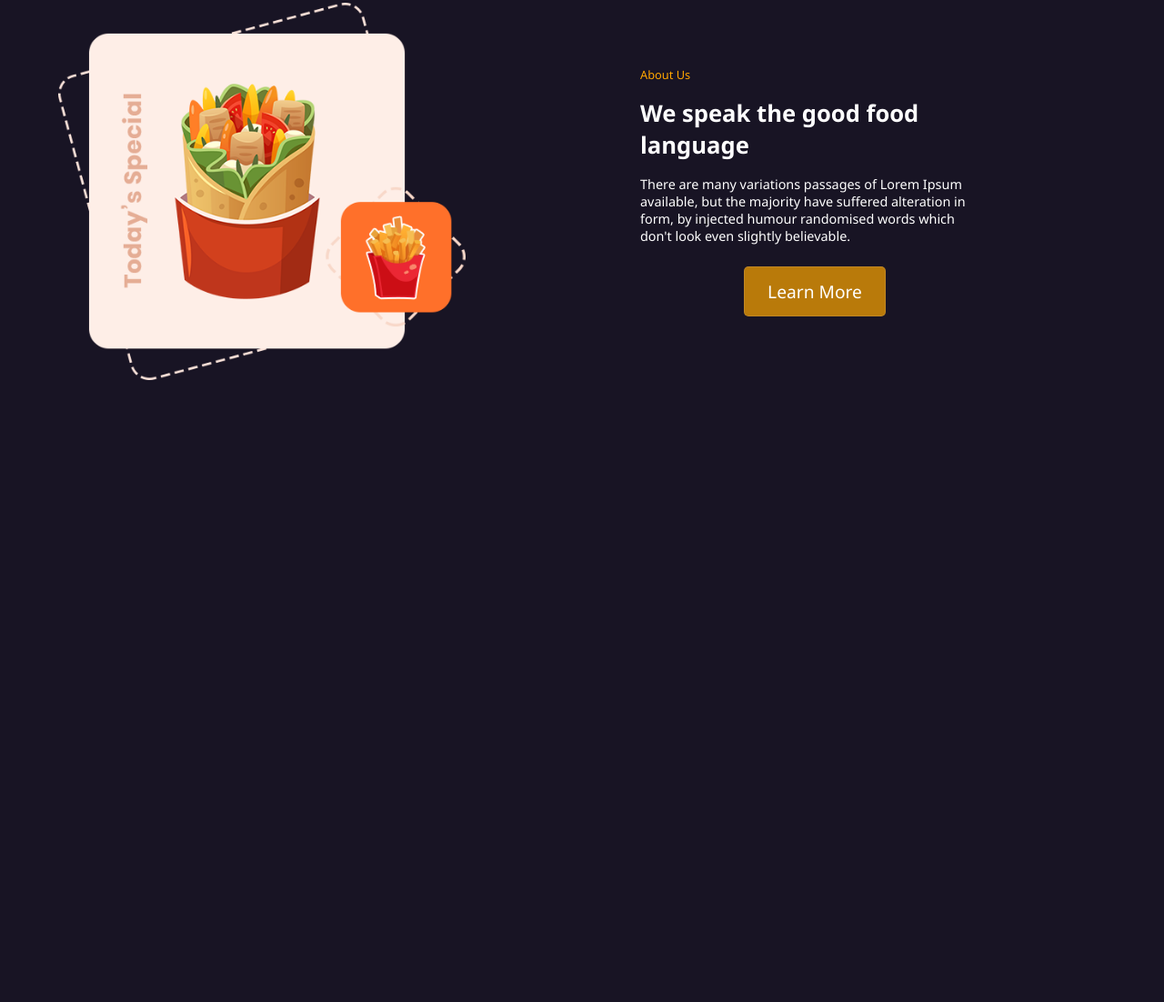
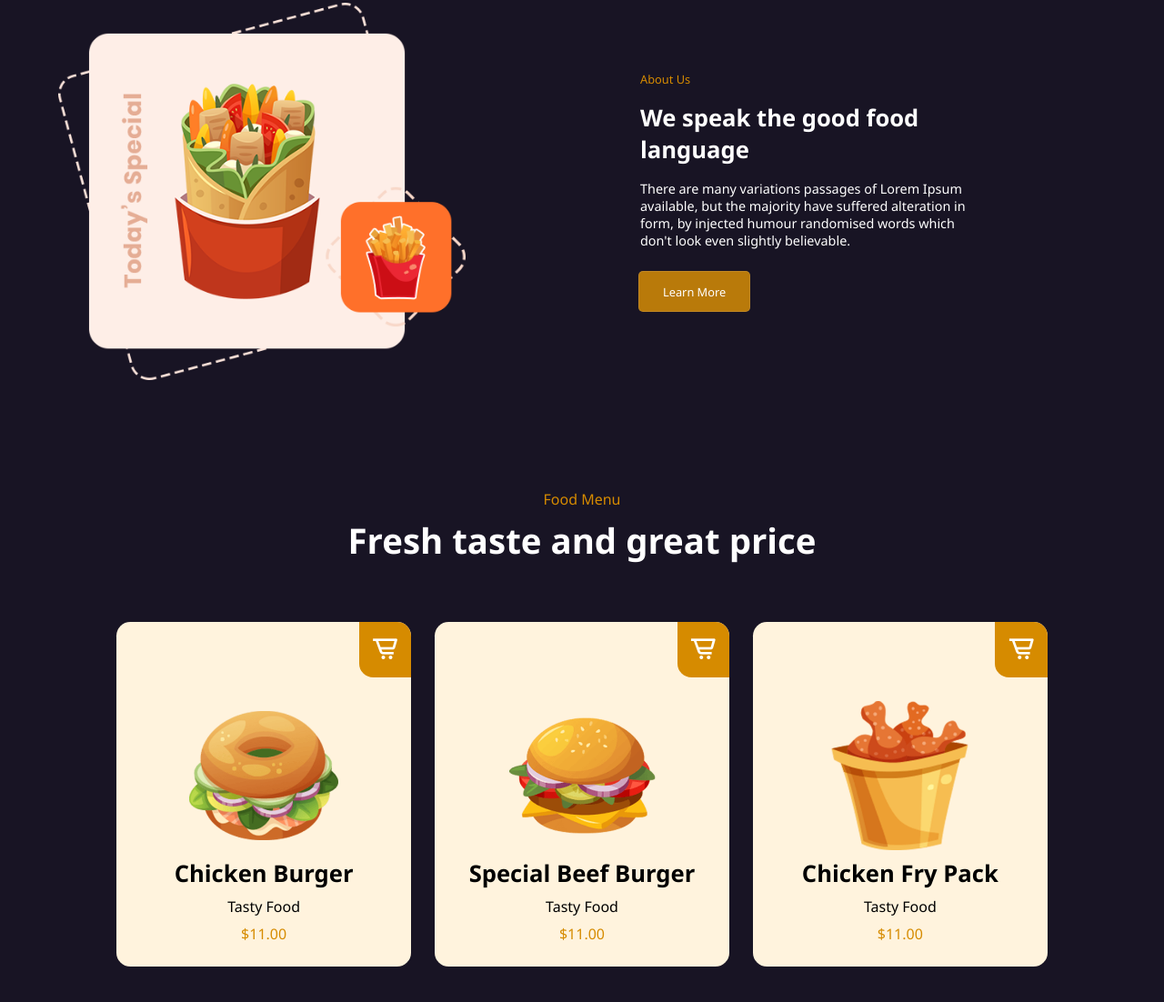
Before and after one commit to d7meDev/foods, a plain HTML site: page index.html in a window 1280 px wide. Shown: the part 654-1756 px from the top of the page at 91% size. Before the commit the page ends 1072 px from the top, so only its background shows below. Drawn offline with nearby package versions, Linux system fonts and the light colour scheme.

Commit message:
menu section added

```diff
--- a/index.html
+++ b/index.html
@@ -61,8 +61,10 @@ Most Precious Things</pre>
                 Ipsum available, but the majority have suffered
                 alteration in form, by injected humour randomised
                 words which don't look even slightly believable.</p>
+           <div class="btn-show-container">
+            <button class="btn-show">Learn More</button>
+           </div>
 
-            <button class="btn-show">Learn More</button>
 
         </div>
 
@@ -71,5 +73,65 @@ Most Precious Things</pre>
 
     </div>
 
+    <div class="menu-container">
+      <div class="menu-header">
+        <h4>Food Menu</h4>
+        <h1>Fresh taste and great price</h1>
+      </div>
+      <div class="menu-list">
+        <div class="meal-container">
+          <div class="meal-header">
+            <div>
+              <i class='bx bx-cart-alt'></i>
+            </div>
+
+          </div>
+          <div class="meal-body">
+            <img src="food1.png" alt="">
+
+              <h2>Chicken Burger</h2>
+              <h3>Tasty Food</h3>
+              <h4>$11.00</h>
+
+          </div>
+
+        </div>
+        <div class="meal-container">
+          <div class="meal-header">
+            <div>
+              <i class='bx bx-cart-alt'></i>
+            </div>
+
+          </div>
+          <div class="meal-body">
+            <img src="food2.png" alt="">
+
+              <h2>Special Beef Burger</h2>
+              <h3>Tasty Food</h3>
+              <h4>$11.00</h>
+
+          </div>
+
+        </div>
+        <div class="meal-container">
+          <div class="meal-header">
+            <div>
+              <i class='bx bx-cart-alt'></i>
+            </div>
+
+          </div>
+          <div class="meal-body">
+            <img src="food3.png" alt="">
+
+              <h2>Chicken Fry Pack</h2>
+              <h3>Tasty Food</h3>
+              <h4>$11.00</h>
+
+          </div>
+
+        </div>
+      </div>
+    </div>
+
   </body>
 </html>
--- a/style.css
+++ b/style.css
@@ -1,26 +1,27 @@
-*{
+* {
     margin: 0px;
     padding: 0px;
     text-decoration: none;
     list-style: none;
     box-sizing: border-box;
-    font-family: 'Segoe UI' , Arial;
+    font-family: 'Segoe UI', Arial;
 }
+
 :root {
 
-    --primary-color: rgb(255, 166, 0);
-    --background-color: rgb(24,20,36);
+    --primary-color: rgb(214, 139, 0);
+    --background-color: rgb(24, 20, 36);
     --secondary-color: rgb(255, 255, 255);
 
-  }
+}
 
-body{
+body {
     background-color: var(--background-color);
 
 
 }
 
-.sticky-nav{
+.sticky-nav {
     z-index: 1;
     position: sticky;
     top: 0px;
@@ -29,7 +30,7 @@ body{
     background-color: var(--background-color);
 }
 
-.navbar{
+.navbar {
 
 
 
@@ -43,25 +44,25 @@ body{
 
 }
 
-.navbar .logo{
+.navbar .logo {
     z-index: 1;
     color: var(--primary-color);
-    font-size: clamp(2.5rem,8vw,4rem);
+    font-size: clamp(2.5rem, 8vw, 4rem);
 }
 
-.navbar .btn-drop-menu{
+.navbar .btn-drop-menu {
 
 
     z-index: 1;
     background-color: transparent;
     border: none;
-    font-size: clamp(3rem,8vw,4rem);
+    font-size: clamp(3rem, 8vw, 4rem);
     color: var(--secondary-color);
     cursor: pointer;
 
 }
 
-.navbar .btn-drop-menu:active{
+.navbar .btn-drop-menu:active {
 
 
     color: var(--primary-color);
@@ -70,36 +71,36 @@ body{
 }
 
 
-.drop-menu{
+.drop-menu {
     position: absolute;
     animation: enter 0.5s ease-in-out;
-    background-color: rgb(48,44,68);
+    background-color: rgb(48, 44, 68);
     padding: 2vw;
     color: var(--secondary-color);
     display: flex;
     flex-direction: column;
     align-items: center;
     row-gap: 5vw;
-    font-size: clamp(1.2rem,5vw,7rem);
+    font-size: clamp(1.2rem, 5vw, 7rem);
     width: 100%;
 }
 
-.hide{
+.hide {
     display: none;
 }
 
-.drop-menu li:active{
+.drop-menu li:active {
     color: var(--primary-color);
 }
 
 @keyframes enter {
 
-    from{
+    from {
         transform: translateY(-100px);
     }
 }
 
-.intro-container{
+.intro-container {
 
     display: flex;
     flex-direction: column;
@@ -112,7 +113,7 @@ body{
 }
 
 
-.intro{
+.intro {
 
     display: flex;
     flex-direction: column;
@@ -121,82 +122,87 @@ body{
 
 }
 
-.intro .intro-title{
+.intro .intro-title {
     color: var(--secondary-color);
-    font-size: clamp(1rem,8vw,3rem);
+    font-size: clamp(1rem, 8vw, 3rem);
     text-align: center;
 }
 
-.intro .btn-show{
+.intro .btn-show {
 
-    font-size: clamp(1rem,4vw,2rem);
+    font-size: clamp(1rem, 4vw, 2rem);
     padding: 2vw 4vw;
-    border-radius: clamp(5px,2vw,20px);
+    border-radius: clamp(5px, 2vw, 20px);
     background-color: rgba(255, 166, 0, 0.699);
     color: var(--secondary-color);
     border: 1px solid rgba(255, 255, 255, 0.103);
     cursor: pointer;
 
 }
-.btn-show:hover,.btn-show:active{
+
+.btn-show:hover,
+.btn-show:active {
 
     transform: scale(1.05);
 
 }
 
-.intro-container img{
+.intro-container img {
 
     width: 85%;
 }
 
-.nav-large{
+.nav-large {
     display: none;
 }
 
 
-.about-container{
+.about-container {
 
     display: flex;
     flex-direction: column;
     align-items: center;
     row-gap: 5vh;
+    margin-bottom: 15vh;
 }
 
-.about-container .about-text{
+.about-container .about-text {
     display: flex;
     flex-direction: column;
     align-items: center;
     row-gap: 1.5vh;
 
 }
-.about-container .about-text h6{
+
+.about-container .about-text h6 {
     text-align: center;
-    font-size: clamp(1rem,1vw,1.5rem);
+    font-size: clamp(1rem, 1vw, 1.5rem);
     color: var(--primary-color);
     font-weight: 500;
 
 
 }
-.about-container .about-text h1{
+
+.about-container .about-text h1 {
 
     text-align: center;
-    font-size: clamp(2rem,3vw,5rem);
+    font-size: clamp(2rem, 3vw, 5rem);
     color: var(--secondary-color);
 
 }
 
-.about-container .about-text p{
+.about-container .about-text p {
 
     text-align: center;
-    font-size: clamp(0.9rem,2vw,3rem);
+    font-size: clamp(0.9rem, 2vw, 3rem);
     color: var(--secondary-color);
     padding: 0 2vw;
     margin-bottom: 1vh;
 }
 
-.btn-show{
+.btn-show {
 
-    font-size: clamp(1rem,1.5vw,2rem);
+    font-size: clamp(1rem, 1.5vw, 2rem);
     padding: 1vw 2vw;
     border-radius: 5px;
     background-color: rgba(255, 166, 0, 0.699);
@@ -206,35 +212,148 @@ body{
 
 }
 
-.about-container img{
+.about-container img {
     width: 85%;
+}
+
+
+.menu-container{
+
+    display: flex;
+    flex-direction: column;
+    align-items: center;
+    row-gap: 8vh;
+    margin-bottom: 10vh;
+}
+
+
+.menu-container .menu-header{
+
+    display: flex;
+    flex-direction: column;
+    align-items: center;
+    text-align: center;
+    padding: 0px 2vw;
+    row-gap: 1vh;
+}
+.menu-container .menu-header h4{
+
+    color: var(--primary-color);
+    font-size: clamp(1rem, 1vw, 1.5rem);
+    color: var(--primary-color);
+    font-weight: 500;
+}
+.menu-container .menu-header h1{
+
+    color: var(--secondary-color);
+    text-align: center;
+    font-size: clamp(2rem, 3vw, 5rem);
+
+}
+
+.menu-container .menu-list{
+
+    display: flex;
+    flex-direction: column;
+    align-items: center;
+
+    row-gap: 7vh;
+}
+
+.menu-container .menu-list .meal-container{
+
+    background-color: rgb(255, 243, 221);
+
+    display: flex;
+    flex-direction: column;
+    align-items: center;
+
+    border-radius: 1.2vw;
+
+}
+
+
+.menu-container .menu-list .meal-container .meal-header{
+    width: 100%;
+    height: auto;
+    text-align: end;
+    display: flex;
+    flex-direction: row-reverse;
+}
+.menu-container .menu-list .meal-container .meal-header div{
+    background-color: var(--primary-color);
+    padding: 1vw;
+    text-align: center;
+    border-top-right-radius: 1.2vw;
+    border-bottom-left-radius: 1.2vw;
+}
+.menu-container .menu-list .meal-container .meal-header div i{
+
+    font-size: clamp(2rem,2vw,3rem);
+    color: var(--secondary-color);
+
+}
+.menu-container .menu-list .meal-container .meal-body{
+
+    display: flex;
+    flex-direction: column;
+    align-items: center;
+    text-align: center;
+    padding: 2vw 2vw;
+    row-gap: 1vh;
+
+}
+.menu-container .menu-list .meal-container .meal-body img{
+
+    width: 60%;
+
+}
+.menu-container .menu-list .meal-container .meal-body h2{
+
+    color: black;
+    font-size: clamp(1.5rem,2vw,2.5rem);
+}
+.menu-container .menu-list .meal-container .meal-body h3{
+
+    color: black;
+    font-size: clamp(1rem,1vw,1.5rem);
+    font-weight: 400;
+}
+.menu-container .menu-list .meal-container .meal-body h4{
+
+    color: var(--primary-color);
+    font-size: clamp(1rem,1vw,1.5rem);
+    font-weight: 400;
 }
 
 
 
 @media screen and (min-width:768px) {
 
-    .btn-drop-menu,.drop-menu{
+    .btn-drop-menu,
+    .drop-menu {
         display: none;
     }
 
-    .nav-large{
+    .nav-large {
         display: flex;
         column-gap: 2vw;
 
     }
-    .nav-large a{
-        font-size: clamp(1rem,2vw,2rem);
+
+    .nav-large a {
+        font-size: clamp(1rem, 2vw, 2rem);
         color: var(--secondary-color);
     }
-    .nav-large a:hover{
-        color:var(--primary-color);
+
+    .nav-large a:hover {
+        color: var(--primary-color);
         text-decoration: underline var(--secondary-color);
         text-underline-offset: 10px;
     }
 
 
-    .intro-container{
+    .intro-container {
         flex-direction: row;
         align-items: center;
         justify-content: center;
@@ -243,34 +362,34 @@ body{
 
     }
 
-    .intro-container .intro{
+    .intro-container .intro {
 
         align-items: start;
     }
 
-    .intro .intro-title{
+    .intro .intro-title {
         color: var(--secondary-color);
-        font-size: clamp(1rem,4vw,6rem);
+        font-size: clamp(1rem, 4vw, 6rem);
         text-align: left;
     }
 
 
-.intro .btn-show{
+    .intro .btn-show {
 
-    font-size: clamp(1rem,1.5vw,4rem);
-    padding: 0.5vw 1vw;
-    border-radius: 0.5vw;
+        font-size: clamp(1rem, 1.5vw, 4rem);
+        padding: 0.5vw 1vw;
+        border-radius: 0.5vw;
 
 
-}
+    }
 
 
-    .intro-container img{
+    .intro-container img {
 
         width: 35%;
     }
 
-    .about-container{
+    .about-container {
 
 
         flex-direction: row-reverse;
@@ -281,7 +400,7 @@ body{
 
     }
 
-    .about-container .about-text{
+    .about-container .about-text {
         align-items: center;
         width: 50%;
         row-gap: 2vh;
@@ -290,37 +409,43 @@ body{
 
     }
 
-    .about-container .about-text h6{
+    .about-container .about-text h6 {
 
         width: 60%;
         text-align: left;
-        font-size: clamp(0.7rem,1vw,1.5rem);
+        font-size: clamp(0.7rem, 1vw, 1.5rem);
 
 
 
     }
-    .about-container .about-text h1{
+
+    .about-container .about-text h1 {
 
         width: 60%;
         text-align: left;
-        font-size: clamp(1rem,2vw,5rem);
+        font-size: clamp(1rem, 2vw, 5rem);
         color: var(--secondary-color);
 
     }
 
-    .about-container .about-text p{
+    .about-container .about-text p {
 
 
         width: 60%;
         padding: 0px;
         text-align: left;
-        font-size: clamp(0.9rem,1vw,2rem);
+        font-size: clamp(0.9rem, 1vw, 2rem);
         margin-bottom: 1vh;
     }
 
-    .about-container .about-text .btn-show{
+    .about-container .about-text .btn-show-container {
 
-        font-size: clamp(1rem,1.5vw,2rem);
+        width: 60.5%;
+    }
+
+    .about-container .about-text .btn-show-container .btn-show {
+
+        font-size: clamp(0.5rem, 1vw, 2rem);
         padding: 1vw 2vw;
         border-radius: 5px;
         background-color: rgba(255, 166, 0, 0.699);
@@ -330,13 +455,24 @@ body{
 
 
 
+
     }
 
-    .about-container img{
+    .about-container img {
 
         width: 35%;
     }
 
+    .menu-container .menu-list{
+
+        display: flex;
+        flex-direction: row;
+        justify-content: center;
+        align-items: stretch;
 
 
+        column-gap: 2vw;
+        padding: 0 10vw;
+    }
+
 }
```
Also changed, not shown: food1.png (added), food2.png (added), food3.png (added), s1.png (added).
